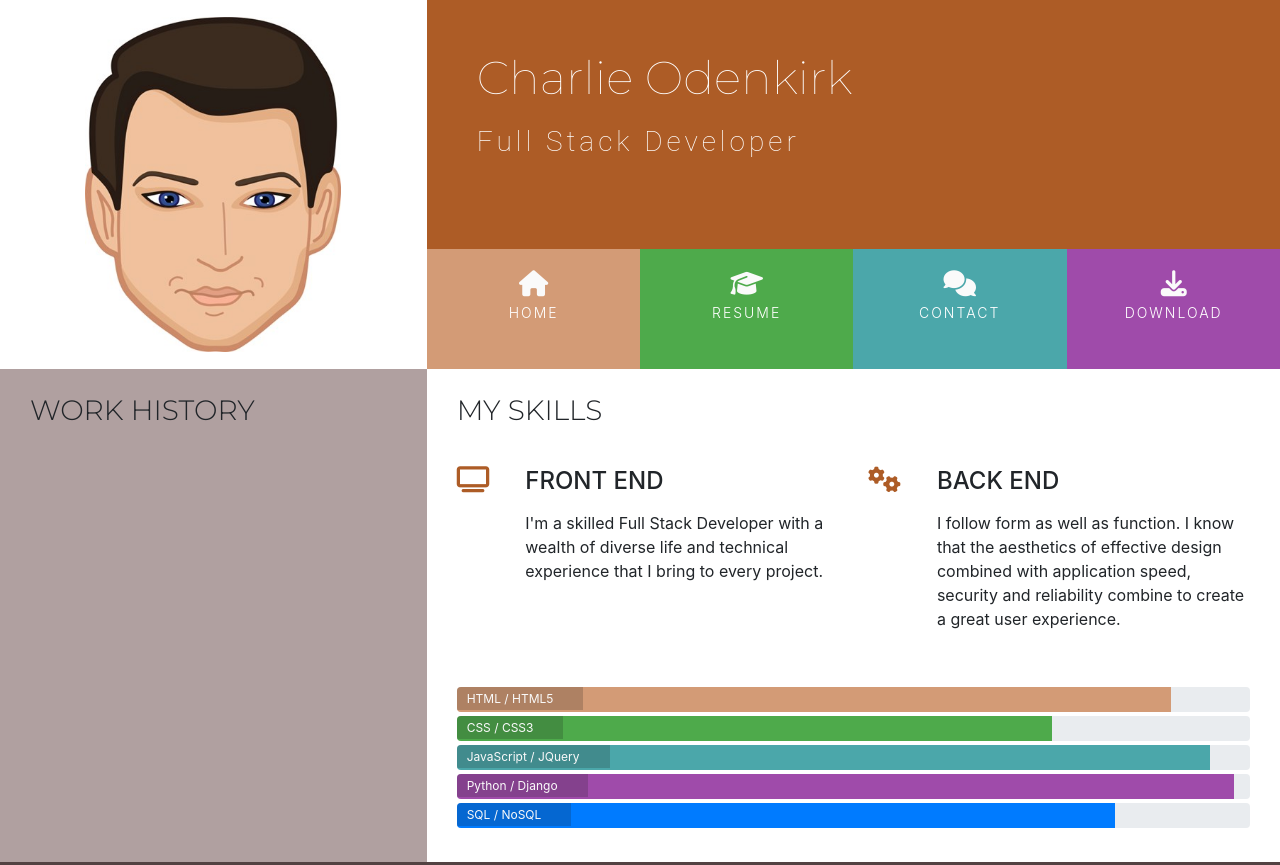
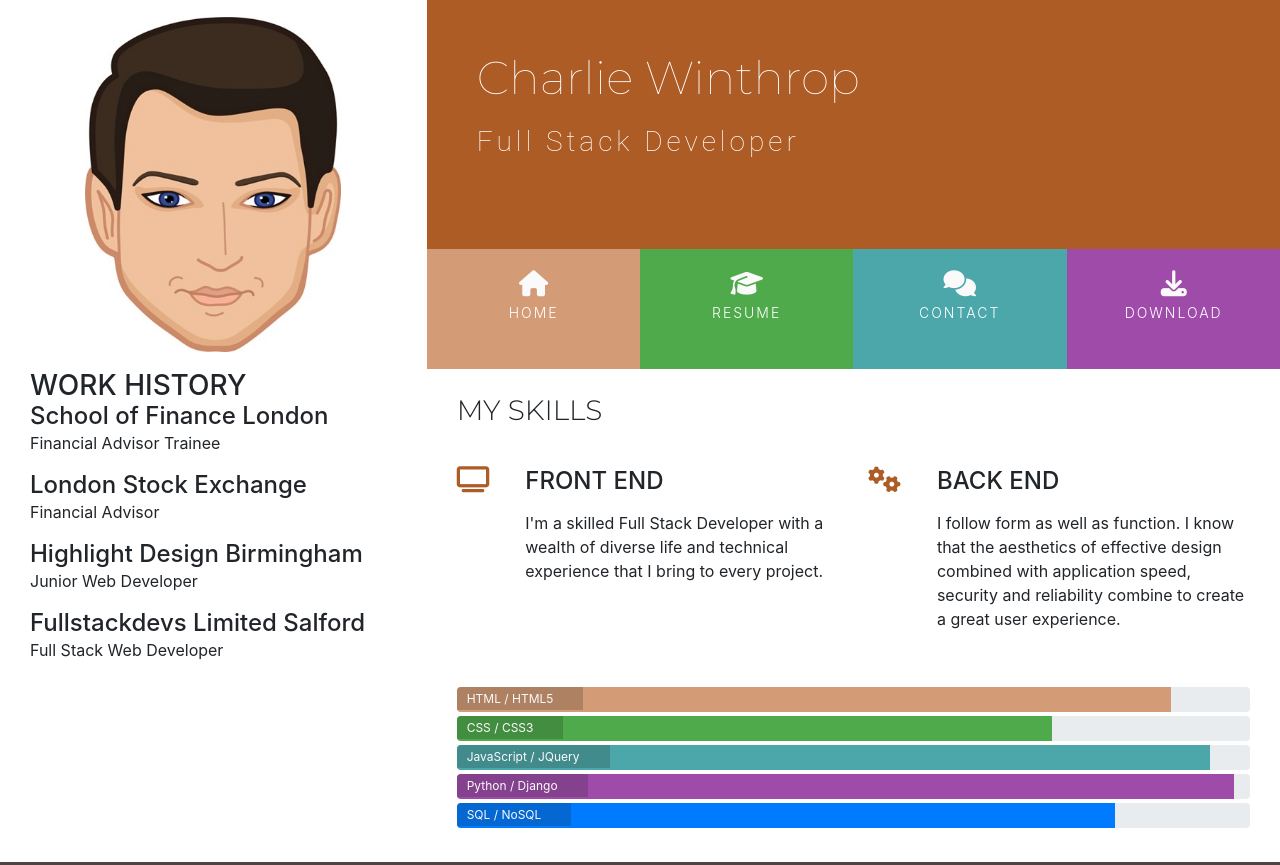
Before and after one commit to e-h-dev/resume, a plain HTML site: page resume.html in a window 1280 px wide. Shown: the top 865 px of the page. Drawn offline with nearby package versions, Linux system fonts and the light colour scheme.

Commit message:
finished resume.html

```diff
--- a/resume.html
+++ b/resume.html
@@ -26,7 +26,7 @@
       crossorigin="anonymous"
     ></script>
 
-    <title>Charlie</title>
+    <title>Charlie | Fullstackdevs</title>
   </head>
   <body>
     <header>
@@ -35,7 +35,7 @@
         <div class="col-md-8">
           <div class="row no-gutters bg-color-name-title">
             <div class="col heading">
-              <h1 class="name">Charlie Odenkirk</h1>
+              <h1 class="name">Charlie Winthrop</h1>
               <h2 class="title">Full Stack Developer</h2>
             </div>
           </div>
@@ -82,13 +82,28 @@
     </header>
     <section class="container-fluid">
         <div class="row">
-            <div class="col-md-4 bg-color-personal-info section-column">
+            <div class="col-md-4 bg-color-work-history section-column">
                 <div class="row">
                     <div class="col-12">
-                        <h3 class="section-heading uppercase">work history</h3>
+                        <h3 class="work-history-heading uppercase">work history</h3>
                     </div>
                 </div>
-
+                <div class="timeline-item" data-dates="02/1989 - 05/1994">
+                    <h4>School of Finance London</h4>
+                    <p>Financial Advisor Trainee</p>
+                </div>
+                <div class="timeline-item" data-dates="06/1994 - 08/2013">
+                    <h4>London Stock Exchange</h4>
+                    <p>Financial Advisor</p>
+                </div>
+                <div class="timeline-item" data-dates="09/2013 - 08/2019">
+                    <h4>Highlight Design Birmingham</h4>
+                    <p>Junior Web Developer</p>
+                </div>
+                <div class="timeline-item" data-dates="09/2019 - Present">
+                    <h4>Fullstackdevs Limited Salford</h4>
+                    <p>Full Stack Web Developer</p>
+                </div>
             </div>
             <div class="col-md-8 bg-color-three-reasons section-column">
                 <div class="row">
```
